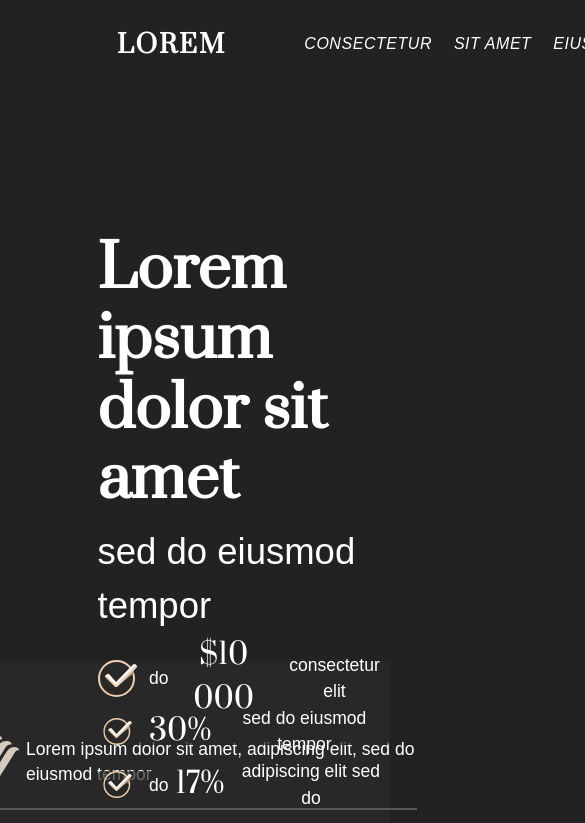
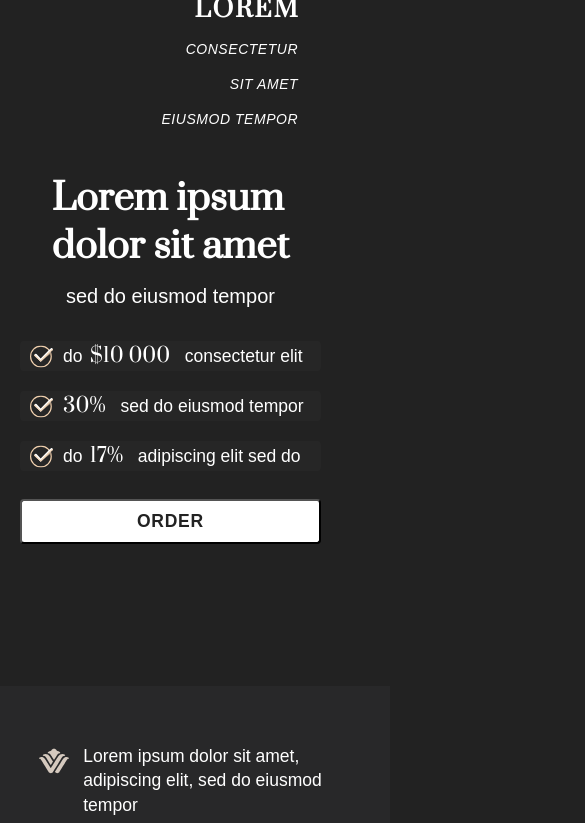
Before and after one commit to Maks19OO/MST-Test, a plain HTML site: page index.html in a window 390 px wide. Shown: the top 823 px of the page, 585 px wide, since content can reach past the window. Drawn offline with Linux system fonts and the light colour scheme.

Commit message:
Update media.css

```diff
--- a/css/media.css
+++ b/css/media.css
@@ -1205,5 +1205,133 @@
 }
 
 @media (max-width: 480px) {
+  nav .container {
+    width: 50%;
+    height: 65px;
+    display: flex;
+    justify-content: flex-start;
+    align-items: center;
+    gap: 112px;
+    background-color: #222222;
+    margin: 30px 0 0 160px;
+  }
 
-}
+    nav .inner {
+      flex-direction: column;
+      gap: 10px;
+    }
+
+    nav .text-block {
+      padding: 0;
+    }
+
+    nav .main-text {
+      font-size: 24px;
+    }
+
+    nav .sub-texts {
+      flex-direction: column;
+      gap: 10px;
+    }
+
+    nav .sub-text {
+      font-size: 14px;
+    }
+
+    main {
+      padding: 10px;
+    }
+
+    .content {
+      top: 20px;
+      left: 10px;
+      margin-top: 50px;
+    }
+
+    .text-content h2 {
+      font-size: 36px;
+      line-height: 48px;
+    }
+
+    .text-content p {
+      font-size: 20px;
+    }
+
+    .stats {
+      flex-direction: column;
+      gap: 20px;
+    }
+
+    .stat {
+      align-items: center;
+      gap: 10px;
+      padding: 10px;
+      width: 100%;
+      height: 30px;
+    }
+
+    .order-button {
+      width: 100%;
+      display: flex;
+      justify-content: center;
+    }
+
+    .order-button button {
+      width: 100%;
+      padding: 10px;
+    }
+
+    .image-container img {
+      width: 100%;
+      height: auto;
+    }
+
+    .large-text{
+      font-size: 20px;
+    }
+    .stat .icon{
+      width: 23px;
+      height: 23px;
+    }
+    .info-icon img{
+      width: 30px;
+      height: 30px;
+    }
+    .info-blocks{
+      width: 100%;
+    }
+    .info-details{
+      width: 80%;
+    }
+
+    .info-divider{
+      width: 100%;
+    }
+    .info{
+      height: 90vh;
+    }
+
+    .form{
+      width: 100%;
+      height: 60vh;
+    }
+    .block{
+      width: 100%;
+      height: 100%;
+    }
+    .block .left{
+      padding-left: 10px;
+      padding-top: 10px;
+      width: 100%;
+    }
+
+    .footer .menu{
+      left:8%;
+    }
+
+    .icons-container{
+      margin-top:15%;
+      left: 5%;
+    }
+
+  }
```
